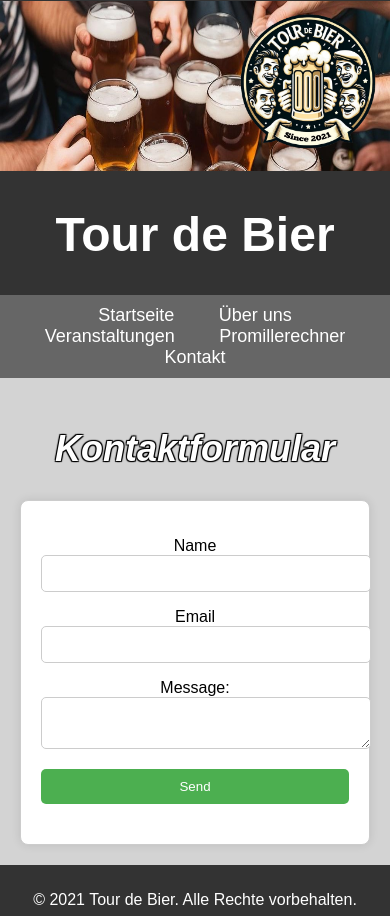
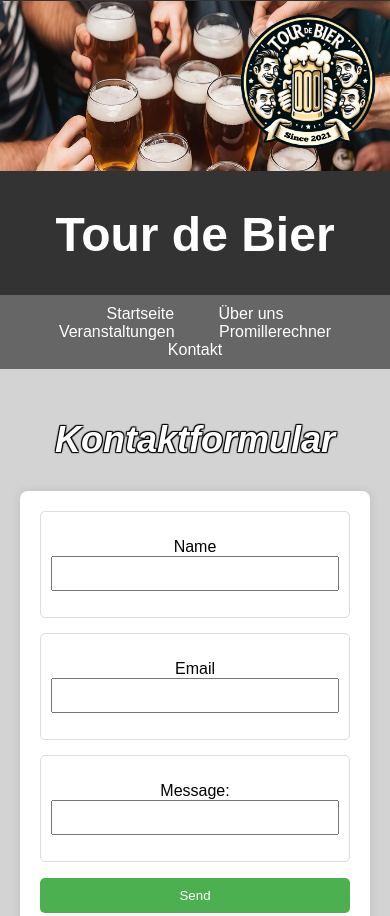
Before and after one commit to DarioScheuber/WebTech, a plain HTML site: page kontakt.html in a window 390 px wide. Shown: the top 916 px of the page. Drawn offline with Linux system fonts and the light colour scheme.

Commit message:
change design

```diff
--- a/design.css
+++ b/design.css
@@ -13,22 +13,22 @@
 
 nav {
     background-color: #666;
-    padding: 5px 5px;
+    padding: 5px;
 }
 
-nav ul {
+nav ul, #navbar ul {
     list-style-type: none;
     margin: 0;
     padding: 0;
     text-align: center;
 }
 
-nav ul li {
+nav ul li, #navbar ul li {
     display: inline;
-    margin-right: 20px;
+    margin: 0 20px;
 }
 
-nav ul li a {
+nav ul li a, #navbar ul li a {
     text-decoration: none;
     color: #fff;
 }
@@ -45,23 +45,6 @@
     position: fixed;
     top: 0;
     width: 100%;
-}
-
-#navbar ul {
-    list-style-type: none;
-    margin: 0;
-    padding: 0;
-}
-
-#navbar ul li {
-    display: inline;
-    margin-left: 20px;
-}
-
-#navbar ul li a {
-    color: #fff;
-    text-decoration: none;
-    font-size: 18px;
 }
 
 main {
@@ -91,33 +74,27 @@
 h2 {
     font-style: italic;
     font-size: 36px;
-    color: rgb(255, 255, 255);
+    color: #fff;
     text-align: center;
     font-family: sans-serif;
-    text-shadow:  1px  1px 1px black,
-    1px -1px 1px black,
-   -1px  1px 1px black,
-   -1px -1px 1px black;
+    text-shadow: 1px 1px 1px black, 1px -1px 1px black, -1px 1px 1px black, -1px -1px 1px black;
 }
 
-
-p{
+p {
     font-size: 16px;
     text-align: center;
-  }
+}
 
 div.boxcontainer {
-    min-height:200px;
+    min-height: 200px;
     background-color: #fff;
     border: 20px solid #ccc;
     border-radius: 2px;
+}
 
-
-}
 div.box1, div.box2, div.box3 {
-    width:33.333%;
-    display:table-cell;
-
+    width: 33.333%;
+    display: table-cell;
 }
 
 .mitte {
@@ -126,50 +103,6 @@
     justify-content: center;
 }
 
-/* Kontaktformular */
-
-  .container {
-    max-width: 400px;
-    margin: 0 auto;
-    padding: 20px;
-    border: 1px solid #ccc;
-    border-radius: 5px;
-}
-
-.form-group {
-    margin-bottom: 20px;
-}
-
-label {
-    display: block;
-    margin-bottom: 5px;
-}
-
-input[type="text"],
-input[type="email"],
-textarea {
-    width: 100%;
-    padding: 10px;
-    border: 1px solid #ccc;
-    border-radius: 5px;
-}
-
-button {
-    background-color: #007bff;
-    color: white;
-    padding: 10px 20px;
-    border: none;
-    border-radius: 5px;
-    cursor: pointer;
-}
-
-button:hover {
-    background-color: #0056b3;
-}
-
-
-
-/* Mitgliederliste */
 .members {
     display: flex;
     justify-content: center;
@@ -177,47 +110,21 @@
     gap: 20px;
     padding: 20px;
 }
+
 .member {
     width: 200px;
     text-align: center;
 }
+
 .member img {
     max-width: 100%;
     height: auto;
     border-radius: 50%;
 }
+
 .member h3 {
-    margin-top: 10px;
-    margin-bottom: 5px;
+    margin: 10px 0 5px;
 }
-
-
-[data-id="maximenuck137"] .mobilemenuck-item > .level1 {
-	background: #2A3252;
-	color: #FFFFFF;
-	margin-bottom: 5px;
-	padding-top: 5px;
-	padding-bottom: 5px;
-	text-align: center;
-	line-height: 35px;
-	font-size: 18px;
-}
-
-[data-id="maximenuck137"] .mobilemenuck-item > .level1 a {
-	color: #FFFFFF;
-	line-height: 35px;
-	font-size: 18px;
-}
-
-[data-id="maximenuck137"] .mobilemenuck-item > .level1:hover, [data-id="maximenuck137"] .mobilemenuck-item > .level1.open {
-	background: #AFCBF0;
-}
-
-[data-id="maximenuck137"] .mobilemenuck-item > .level1.active {
-	background: #AFCBF0;
-}
-
-
 
 #veranstaltungen {
     max-width: 1200px;
@@ -234,7 +141,7 @@
 .event {
     flex: 1;
     margin-right: 20px;
-    box-shadow: 0 4px 8px rgba(0,0,0,0.1);
+    box-shadow: 0 4px 8px rgba(0, 0, 0, 0.1);
     padding: 20px;
     background: white;
 }
@@ -249,11 +156,6 @@
     border-radius: 8px;
 }
 
-
-
-
-
-/* Für Promillenrechner */
 .container {
     max-width: 600px;
     margin: 0 auto;
@@ -263,15 +165,11 @@
     box-shadow: 0 0 10px rgba(0, 0, 0, 0.1);
 }
 
-.drink-group {
+.drink-group, .input-group {
     margin-bottom: 15px;
     padding: 10px;
     border: 1px solid #ddd;
     border-radius: 5px;
-}
-
-.input-group {
-    margin-bottom: 15px;
 }
 
 .input-group label {
--- a/kontakt.html
+++ b/kontakt.html
@@ -28,20 +28,19 @@
         <h2>Kontaktformular</h2>
         <div class="container">
             <form name="contact" method="POST" data-netlify="true">
-                <div class="form-group">
+                <div class="input-group">
                     <p>
                       <label>Name <input type="text" name="name" /></label>
-                    </p>
+                    </p></div><div class="input-group">
                     <p>
                       <label>Email <input type="email" name="email" /></label>
-                    </p>
+                    </p></div><div class="input-group">
                     <p>
-                        <label>Message: <textarea name="message"></textarea></label>
-                    </p>
+                        <label>Message: <input name="message"></input></label>
+                    </p></div>
                     <p>
                       <button type="submit">Send</button>
                     </p>
-                </div>
                   </form>
         </div>
     </main>
```
Also changed, not shown: index.html (+0 -4 lines), script.js (+12 -8 lines), veranstaltungen.html (+1 -1 lines).
